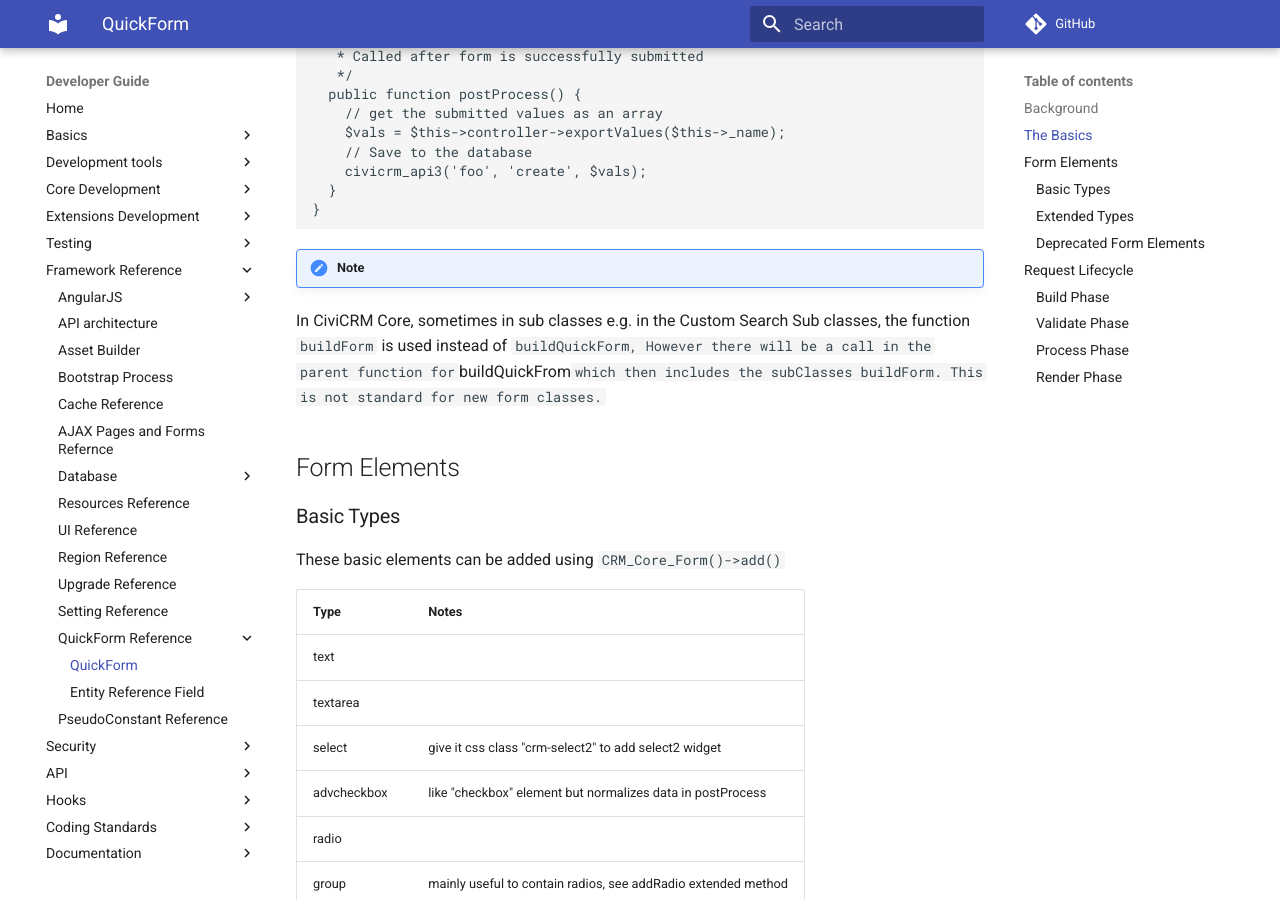
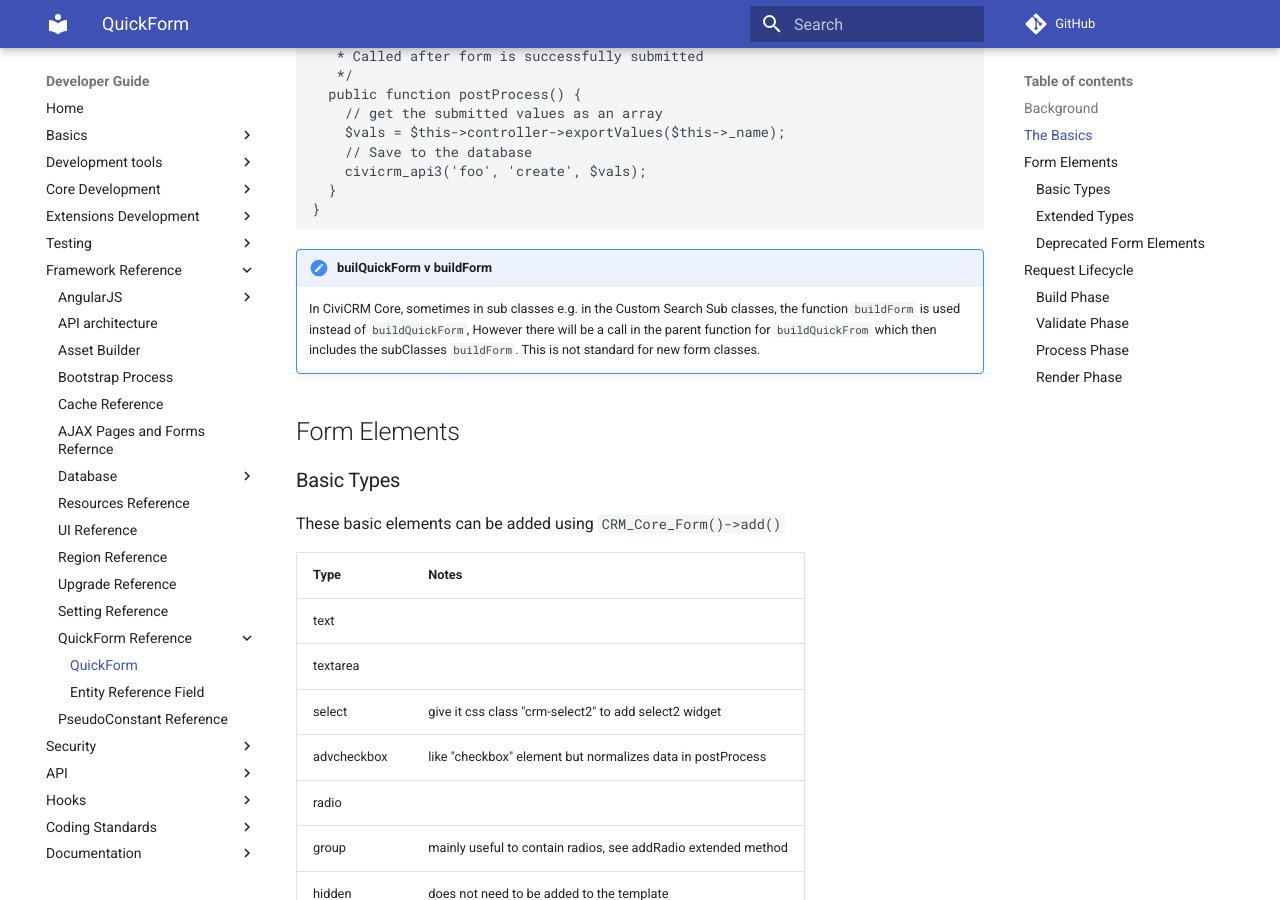
Before and after one commit to civicrm/civicrm-dev-docs, an MkDocs documentation site: the page built from docs/framework/quickform/index.md, in a window 1280 px wide and 900 px high, scrolled down 1404 px. Built offline with MkDocs 1.6.1 and Material for MkDocs 9.7.7, drawn with Linux system fonts in a browser that asks for light colours; comment, search, counter and statistics services are not loaded; old or Windows-style settings are respelled for this version of MkDocs.

Commit message:
Minor style changes

````diff
--- a/docs/framework/quickform/index.md
+++ b/docs/framework/quickform/index.md
@@ -68,8 +68,8 @@
 }
 ```
 
-!!!note
-In CiviCRM Core, sometimes in sub classes e.g. in the Custom Search Sub classes, the function `buildForm` is used instead of `buildQuickForm, However there will be a call in the parent function for `buildQuickFrom` which then includes the subClasses buildForm. This is not standard for new form classes.`
+!!! note "builQuickForm v buildForm"
+    In CiviCRM Core, sometimes in sub classes e.g. in the Custom Search Sub classes, the function `buildForm` is used instead of `buildQuickForm`, However there will be a call in the parent function for `buildQuickFrom` which then includes the subClasses `buildForm`. This is not standard for new form classes.
 
 ## Form Elements
 
````
